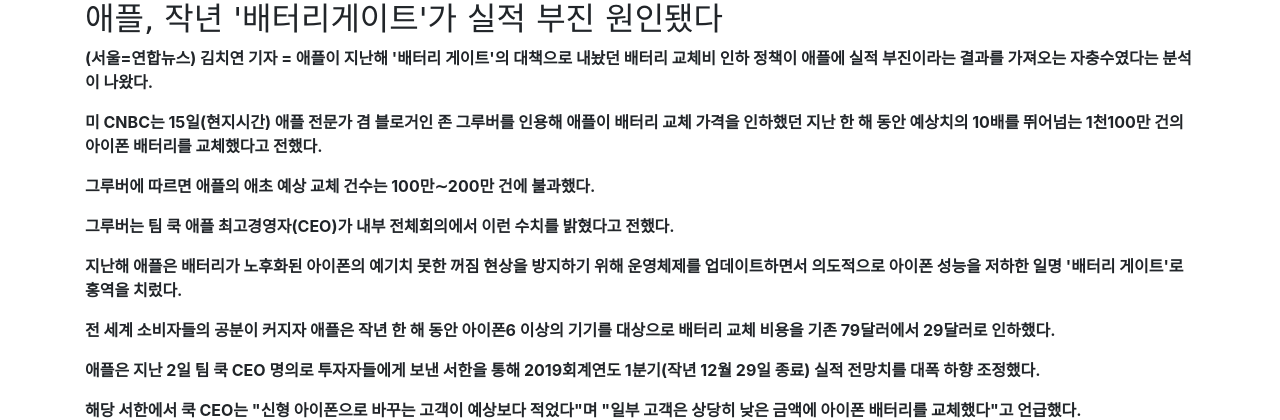
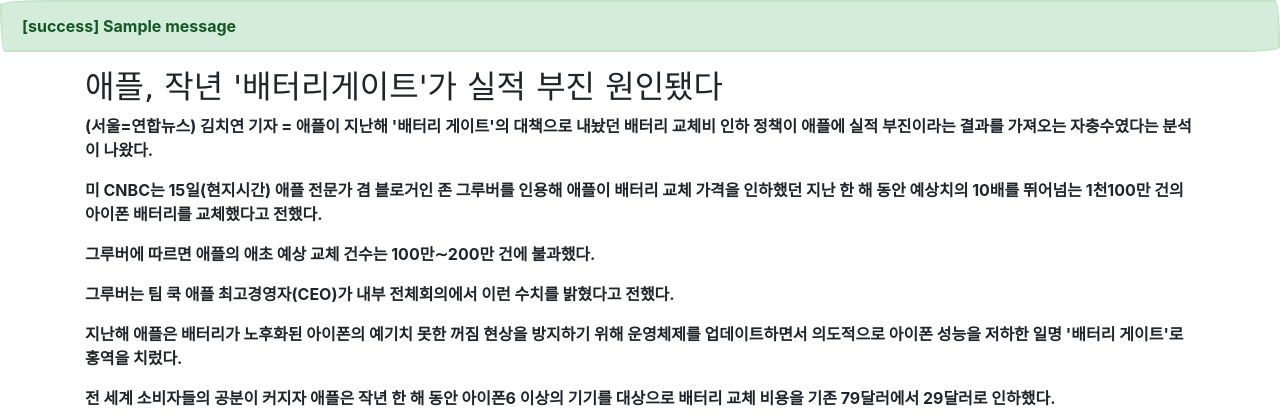
Before and after one commit to i-mnam/hello_django, a Django app: page /blog/1003/ in a window 1280 px wide. Shown: the part 60-480 px from the top of the page. Run offline with Django 3.2, Linux system fonts and the light colour scheme; data comes from the database, SQL or seed files in the repository; tables that the repository leaves empty hold one stand-in row (values such as "Sample post"); one stand-in notice (Sample message) is shown; some libraries are stand-ins or nearby versions; some web fonts are replaced.

Commit message:
blog.views.post_new/post_edit 뷰에 messages 적용

```diff
--- a/askdjango/templates/layout.html
+++ b/askdjango/templates/layout.html
@@ -46,6 +46,14 @@
             </div>
         </div>
     </nav>
+    {% if messages %}
+        {% for message in messages %}
+            <div class="alert alert-{{message.tags}}">
+                [{{message.tags}}] {# 메세지 level #}
+                {{message.message}}
+            </div>
+        {% endfor %}
+    {% endif%}
 
 
     {% block content %}
--- a/blog/views.py
+++ b/blog/views.py
@@ -1,5 +1,6 @@
 # blog/views.py
 
+from django.contrib import messages
 from django.http import Http404
 from django.shortcuts import render, get_object_or_404, redirect
 from .models import Post
@@ -52,6 +53,9 @@ def post_new(request):
         form = PostForm(request.POST, request.FILES)
         if form.is_valid():
             post = form.save()
+
+            # message framework
+            messages.success(request, '새 포스팅을 저장했습니다.')
             return redirect(post)
             # get_absolute_url() 설정을 model에 해놔서 => post_detail.html
 
@@ -69,6 +73,7 @@ def post_edit(request, id):
         form = PostForm(request.POST, request.FILES, instance=post)
         if form.is_valid():
             post = form.save()
+            messages.success(request, '포스팅을 수정했습니다.')
             return redirect(post)
             # get_absolute_url() 설정을 model에 해놔서 => post_detail.html
 
```
